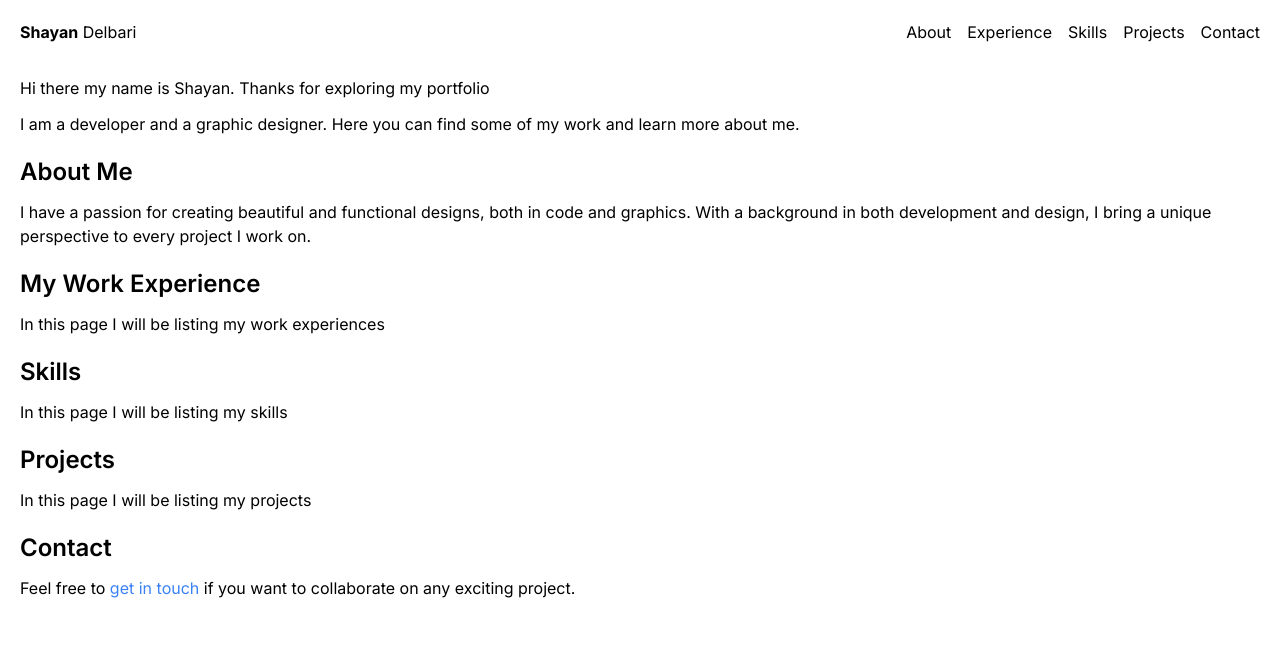
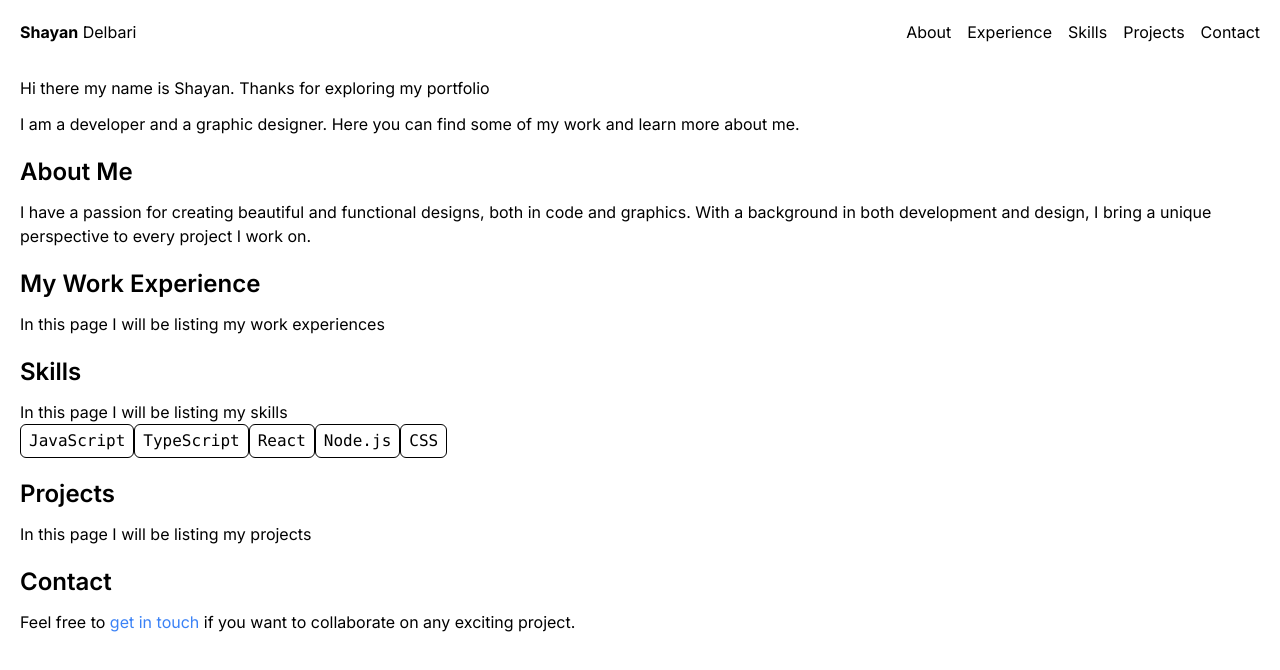
Before and after one commit to shayandelbari/my-portfolio, a SvelteKit app: page / in a window 1280 px wide. Shown: the top 670 px of the page. Built offline with nearby package versions, Linux system fonts and the light colour scheme.

Commit message:
Add Skills page with dynamic skill cards and skills data

```diff
--- /dev/null
+++ b/src/lib/skills.ts
@@ -0,0 +1,13 @@
+export interface Skill {
+	name: string;
+}
+
+const skills: Skill[] = [
+	{ name: 'JavaScript' },
+	{ name: 'TypeScript' },
+	{ name: 'React' },
+	{ name: 'Node.js' },
+	{ name: 'CSS' }
+];
+
+export default skills;
--- a/src/routes/Skills.svelte
+++ b/src/routes/Skills.svelte
@@ -1,2 +1,13 @@
+<script lang="ts">
+	import SkillCard from './components/skillCard.svelte';
+	import skills from '$lib/skills';
+</script>
+
 <h1 class="mt-5 text-2xl font-semibold">Skills</h1>
 <p class="mt-3">In this page I will be listing my skills</p>
+
+<div class="flex">
+	{#each skills as skill}
+		<SkillCard {skill} />
+	{/each}
+</div>
--- /dev/null
+++ b/src/routes/components/skillCard.svelte
@@ -0,0 +1,10 @@
+<script lang="ts">
+	import type { Skill } from '$lib/skills';
+	export let skill: Skill;
+</script>
+
+<div
+	class="h-auto w-auto select-none rounded-md border-[1px] border-black px-2 py-1 font-mono dark:border-white"
+>
+	{skill.name}
+</div>
```
